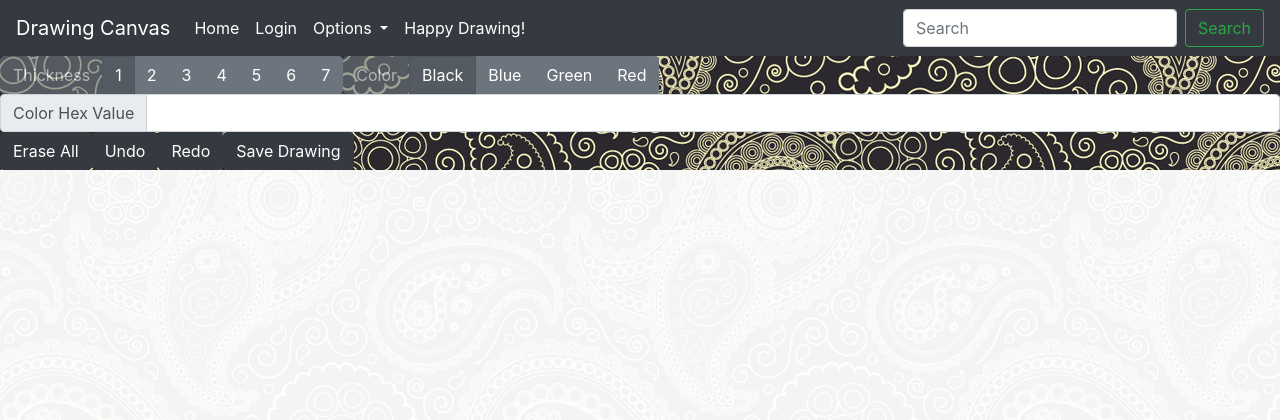
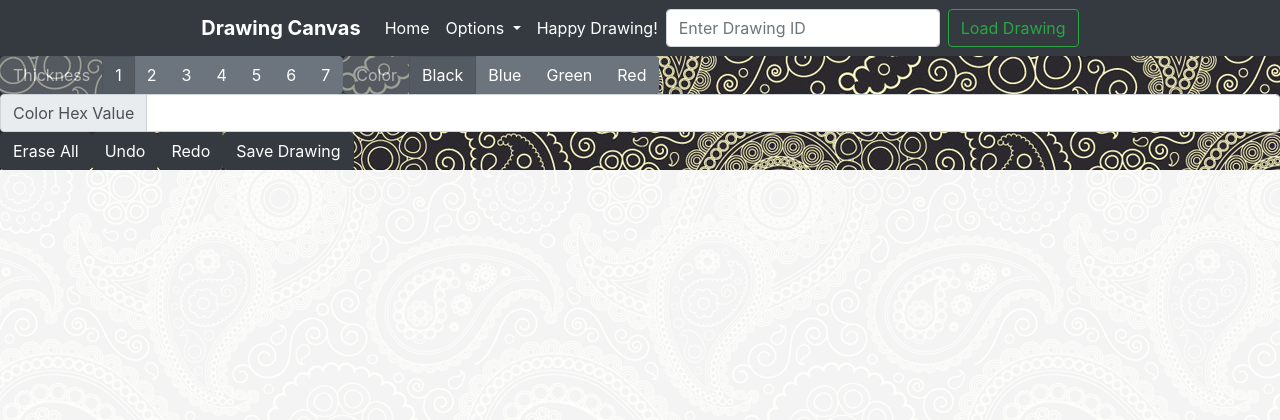
Before and after one commit to shashwatkathuria/Drawing-Canvas, a Django app: page / in a window 1280 px wide. Shown: the top 420 px of the page. Run offline with Django 3.2, Linux system fonts and the light colour scheme; some libraries are stand-ins or nearby versions.

Commit message:
Added load form to load drawing if drawing ID is entered.

```diff
--- a/DrawingCanvas/MainCanvas/templates/MainCanvas/index.html
+++ b/DrawingCanvas/MainCanvas/templates/MainCanvas/index.html
@@ -16,7 +16,8 @@
     <body background="{% static 'MainCanvas/images/01.jpg' %}" style="background-size: auto auto;">
 
         <nav class="navbar navbar-expand-lg navbar-light bg-dark">
-            <a class="navbar-brand" style="color:white" href="#">Drawing Canvas</a>
+          <div class="mx-auto d-sm-flex d-block flex-sm-nowrap">
+            <a class="navbar-brand" style="color:white" href="{% url 'index' %}"><strong>Drawing Canvas</strong></a>
             <button class="navbar-toggler" type="button" data-toggle="collapse" data-target="#navbarSupportedContent" aria-controls="navbarSupportedContent" aria-expanded="false" aria-label="Toggle navigation">
                 <span class="navbar-toggler-icon"></span>
             </button>
@@ -24,31 +25,33 @@
             <div class="collapse navbar-collapse" id="navbarSupportedContent">
               <ul class="navbar-nav mr-auto">
                 <li class="nav-item active">
-                  <a class="nav-link" style="color:white" href="#">Home <span class="sr-only">(current)</span></a>
+                  <a class="nav-link" style="color:white" href="{% url 'saveDrawing' %}">Home<span class="sr-only">(current)</span></a>
                 </li>
-                <li class="nav-item">
+                <!-- <li class="nav-item">
                   <a class="nav-link" style="color:white" href="#">Login</a>
-                </li>
+                </li> -->
                 <li class="nav-item dropdown">
                   <a class="nav-link dropdown-toggle" style="color:white" href="#" id="navbarDropdown" role="button" data-toggle="dropdown" aria-haspopup="true" aria-expanded="false">
                     Options
                   </a>
                   <div class="dropdown-menu" aria-labelledby="navbarDropdown">
-                    <a class="dropdown-item" style="color:white" href="#">Action</a>
-                    <a class="dropdown-item" style="color:white" href="#">Another action</a>
+                    <a class="dropdown-item" style="color:black" href="#">Action</a>
+                    <a class="dropdown-item" style="color:black" href="#">Another action</a>
                     <div class="dropdown-divider"></div>
-                    <a class="dropdown-item" style="color:white" href="#">Something else here</a>
+                    <a class="dropdown-item" style="color:black" href="#">Something else here</a>
                   </div>
                 </li>
                 <li class="nav-item">
                   <a class="nav-link disabled" style="color:white" href="#" tabindex="-1" aria-disabled="true">Happy Drawing!</a>
                 </li>
               </ul>
-              <form class="form-inline my-2 my-lg-0">
-                <input class="form-control mr-sm-2" type="search" placeholder="Search" aria-label="Search">
-                <button class="btn btn-outline-success my-2 my-sm-0" type="submit">Search</button>
+              <form class="form-inline my-2 my-lg-0" action="{% url 'loadDrawing' drawingID=2 %}" method="post" id="loadForm" onsubmit="return modfiyLoadFormAction()">
+                {% csrf_token %}
+                <input class="form-control mr-sm-2" id="loadID" type="number" min="0" placeholder="Enter Drawing ID" aria-label="Search">
+                <button id="loadSearch" class="btn btn-outline-success my-2 my-sm-0" type="submit">Load Drawing</button>
               </form>
             </div>
+          </div>
         </nav>
 
       <div  id="thicknessAndColorBar" ></div>
```
